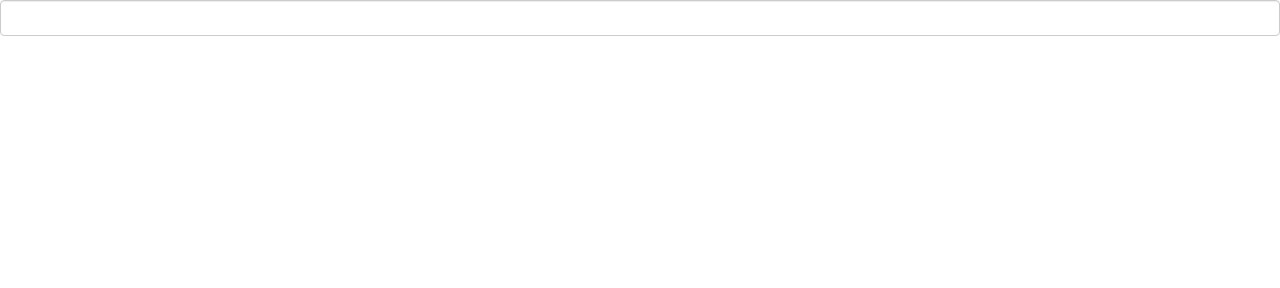
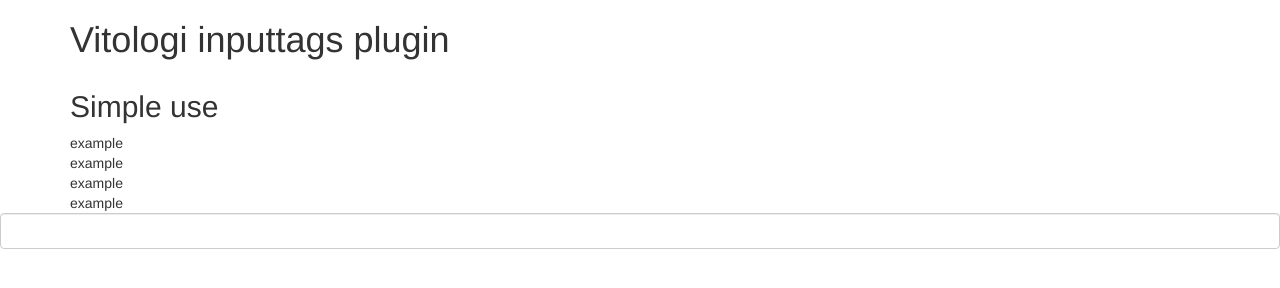
Before and after one commit to vitologi/inputtags, a plain HTML site: page examples/index.html in a window 1280 px wide. Drawn offline with Linux system fonts and the light colour scheme.

Commit message:
i want to sleep :(

```diff
--- a/examples/index.html
+++ b/examples/index.html
@@ -15,7 +15,28 @@
 </head>
 <body>
 
+<div class="container">
+    <h1>Vitologi inputtags plugin</h1>
 
+    <div class="row">
+        <div class="col-md-12">
+            <h2>Simple use</h2>
+
+        </div>
+    </div>
+    <div class="row">
+        <div class="col-md-12">example</div>
+    </div>
+    <div class="row">
+        <div class="col-md-12">example</div>
+    </div>
+    <div class="row">
+        <div class="col-md-12">example</div>
+    </div>
+    <div class="row">
+        <div class="col-md-12">example</div>
+    </div>
+</div>
 
 
 
```
